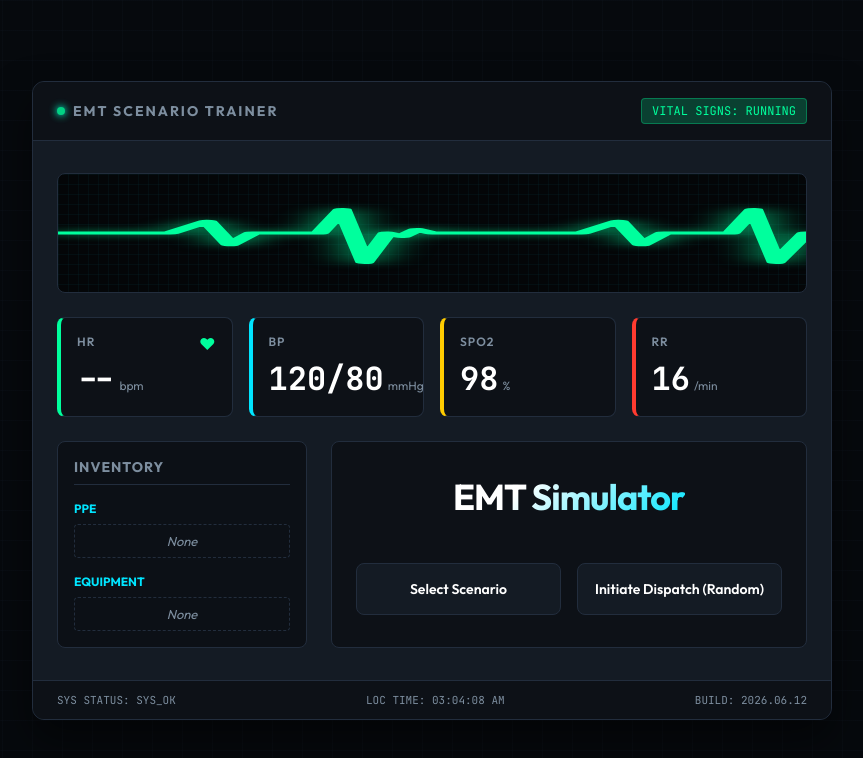
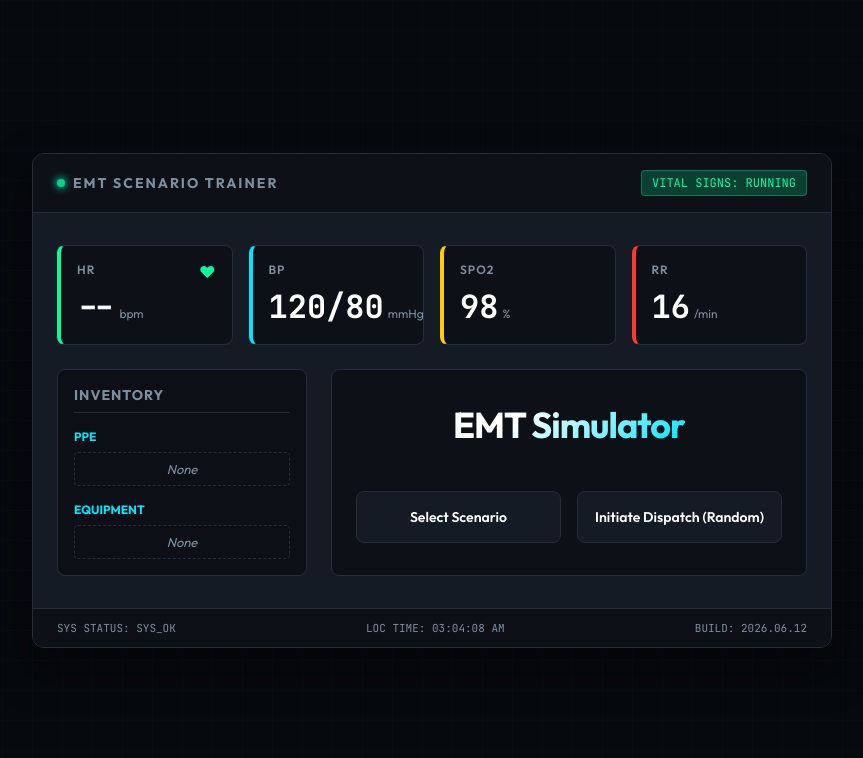
Before and after one commit to mneider12/EMT, a React (Vite) app: page / in a window 1280 px wide. Shown: the top 758 px of the page, without its empty margins (208-1071 px from the left). Built offline with nearby package versions, Linux system fonts and the light colour scheme.

Commit message:
Remove ECG placeholder

```diff
--- a/src/components/InventoryHUD.tsx
+++ b/src/components/InventoryHUD.tsx
@@ -6,17 +6,6 @@ export function InventoryHUD() {
 
   return (
     <div className="side-hud">
-      {impressionRevealed && (
-        <div className="hud-panel">
-          <h3 className="inventory-title">General Impression</h3>
-          <div className="inventory-list">
-            <div className="inventory-item">LOC: Unresponsive</div>
-            <div className="inventory-item">Skin: Pale</div>
-            <div className="inventory-item">WOB: Apneic</div>
-          </div>
-        </div>
-      )}
-
       <div className="hud-panel">
         <h3 className="inventory-title">Inventory</h3>
 
--- a/src/components/VitalsMonitor.css
+++ b/src/components/VitalsMonitor.css
@@ -1,43 +1,3 @@
-.ecg-screen {
-  background-color: #040608;
-  border: 1px solid var(--border);
-  border-radius: 8px;
-  height: 120px;
-  width: 100%;
-  position: relative;
-  overflow: hidden;
-}
-
-.ecg-grid {
-  position: absolute;
-  top: 0;
-  left: 0;
-  width: 100%;
-  height: 100%;
-  background-image:
-    linear-gradient(rgba(0, 229, 255, 0.04) 1px, transparent 1px),
-    linear-gradient(90deg, rgba(0, 229, 255, 0.04) 1px, transparent 1px);
-  background-size: 10px 10px;
-}
-
-.ecg-line {
-  position: absolute;
-  top: 0;
-  left: 0;
-  width: 100%;
-  height: 100%;
-}
-
-.ecg-path {
-  fill: none;
-  stroke: var(--success);
-  stroke-width: 2.5;
-  stroke-linecap: round;
-  stroke-linejoin: round;
-  filter: drop-shadow(0 0 3px rgba(0, 255, 157, 0.7));
-  stroke-dasharray: 1000;
-  animation: ecg-draw 4s linear infinite;
-}
 
 .vitals-grid {
   display: grid;
--- a/src/components/VitalsMonitor.tsx
+++ b/src/components/VitalsMonitor.tsx
@@ -2,21 +2,10 @@ import './VitalsMonitor.css';
 import { useScenario } from '../context/ScenarioContext';
 
 export function VitalsMonitor() {
-  const { heartRateMeasured } = useScenario();
+  const { heartRateMeasured, impressionRevealed } = useScenario();
 
   return (
     <>
-      {/* ECG Screen */}
-      <div className="ecg-screen">
-        <div className="ecg-grid"></div>
-        <svg className="ecg-line" viewBox="0 0 100 100" preserveAspectRatio="none">
-          <path
-            className="ecg-path"
-            d="M 0,50 L 10,50 L 15,50 L 20,40 L 23,60 L 26,50 L 35,50 L 38,30 L 41,75 L 44,50 L 46,53 L 48,47 L 50,50 L 65,50 L 70,50 L 75,40 L 78,60 L 81,50 L 90,50 L 93,30 L 96,75 L 100,50"
-          />
-        </svg>
-      </div>
-
       {/* Vitals Grid */}
       <div className="vitals-grid">
         {/* Heart Rate */}
@@ -56,6 +45,24 @@ export function VitalsMonitor() {
           </div>
         </div>
       </div>
+
+      {/* General Impression */}
+      {impressionRevealed && (
+        <div className="hud-panel" style={{ marginTop: '24px', flexDirection: 'row', justifyContent: 'space-around', padding: '16px 24px' }}>
+          <div style={{ display: 'flex', flexDirection: 'column', alignItems: 'center' }}>
+            <span style={{ fontSize: '12px', color: 'var(--primary)', textTransform: 'uppercase', marginBottom: '8px', fontWeight: 'bold' }}>LOC</span>
+            <span style={{ fontSize: '16px', color: 'var(--text-bright)' }}>Unresponsive</span>
+          </div>
+          <div style={{ display: 'flex', flexDirection: 'column', alignItems: 'center' }}>
+            <span style={{ fontSize: '12px', color: 'var(--primary)', textTransform: 'uppercase', marginBottom: '8px', fontWeight: 'bold' }}>Skin Signs</span>
+            <span style={{ fontSize: '16px', color: 'var(--text-bright)' }}>Pale</span>
+          </div>
+          <div style={{ display: 'flex', flexDirection: 'column', alignItems: 'center' }}>
+            <span style={{ fontSize: '12px', color: 'var(--primary)', textTransform: 'uppercase', marginBottom: '8px', fontWeight: 'bold' }}>WOB</span>
+            <span style={{ fontSize: '16px', color: 'var(--text-bright)' }}>Apneic</span>
+          </div>
+        </div>
+      )}
     </>
   );
 }
```
